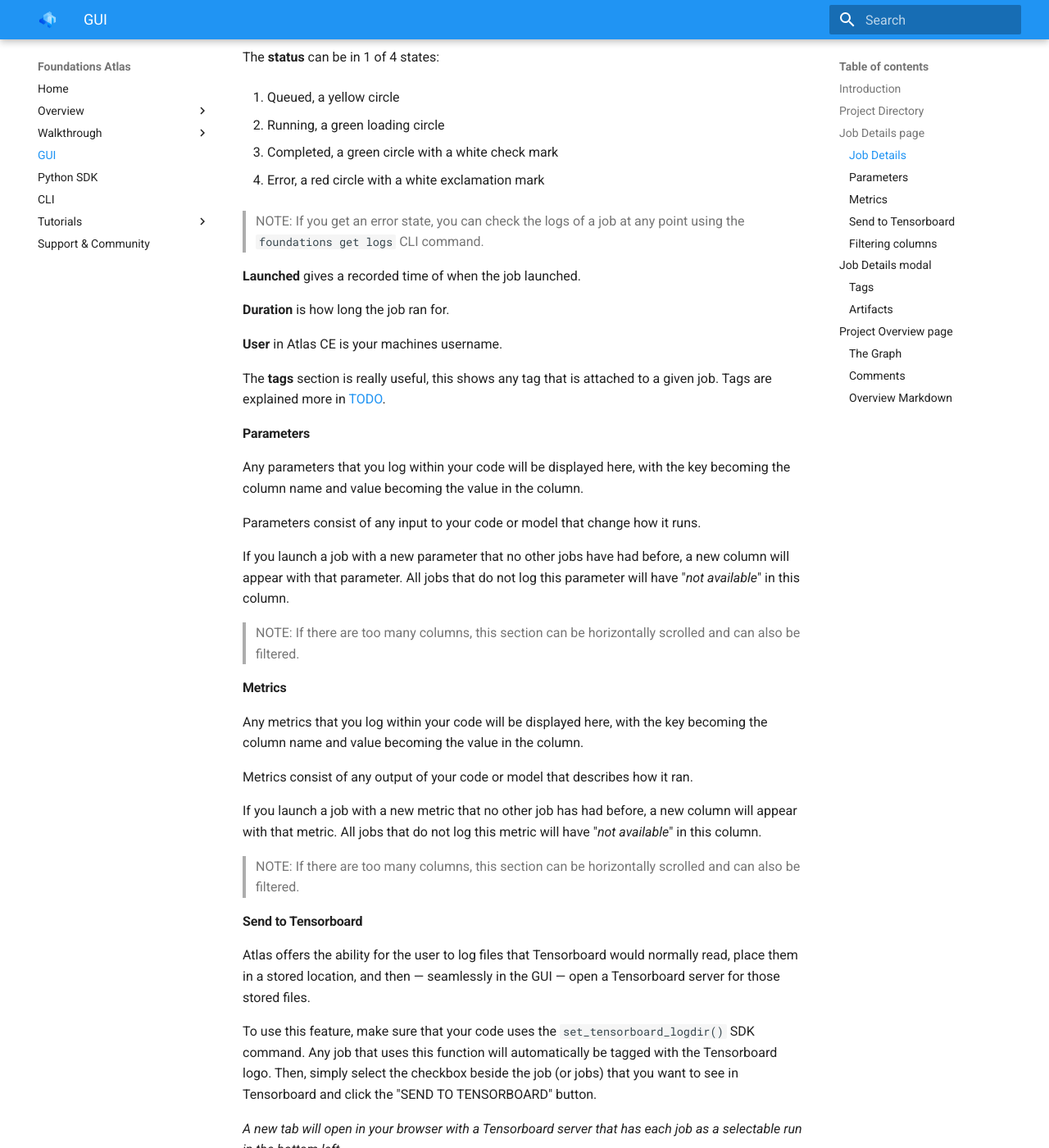
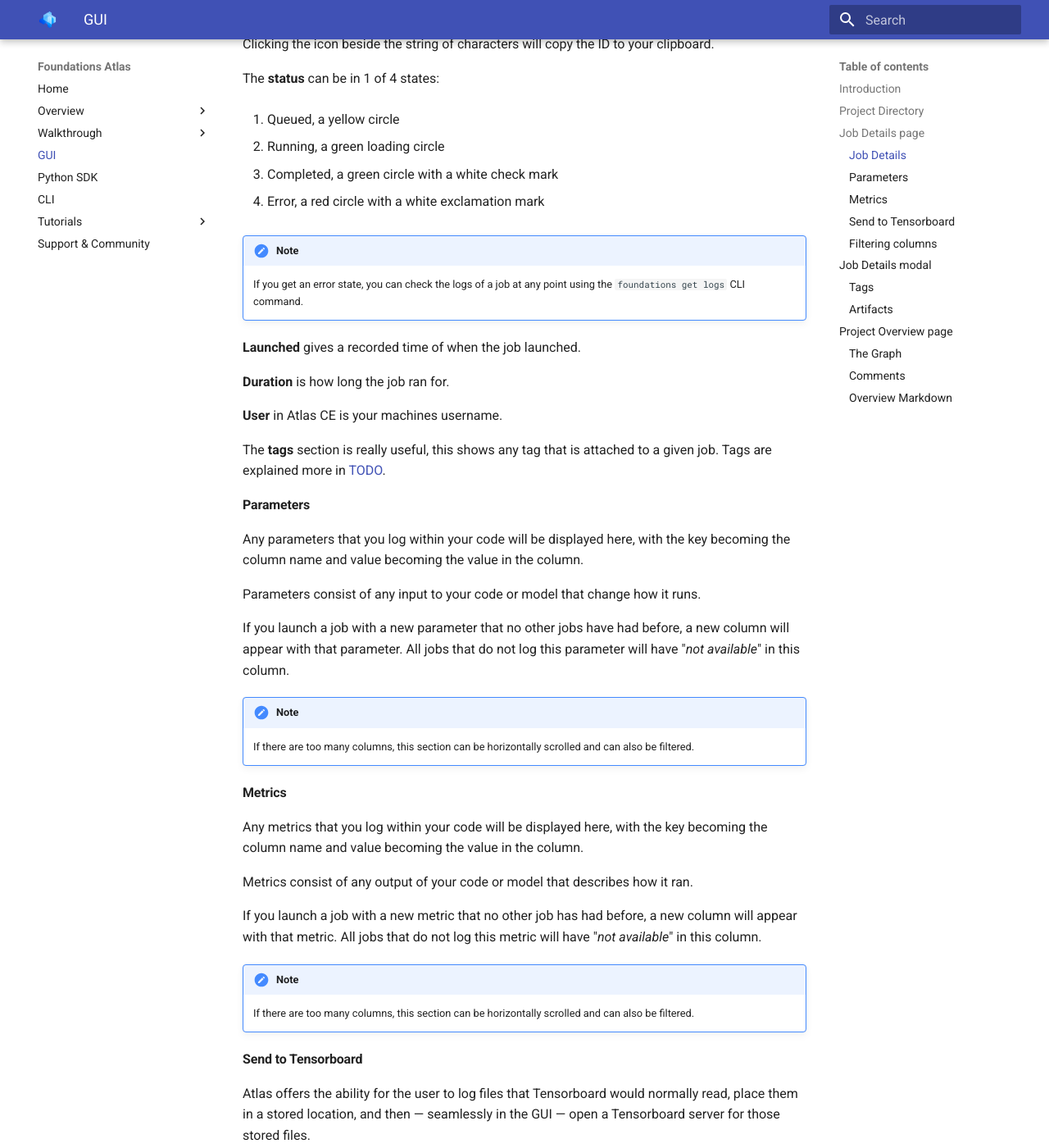
Before and after one commit to DeepLearnI/atlas-ce-docs, an MkDocs documentation site: the page built from docs/api_docs/sources/gui.md, in a window 1280 px wide and 1400 px high, scrolled down 1427 px. Shown: the whole window at 82% size. Built offline with MkDocs 1.6.1 and Material for MkDocs 9.7.7, drawn with Linux system fonts in a browser that asks for light colours; some of the changed text lies outside the part shown.

Commit message:
Use admonition everywhere and prettify the docs

```diff
--- a/docs/api_docs/sources/gui.md
+++ b/docs/api_docs/sources/gui.md
@@ -8,9 +8,10 @@ Foundations Atlas helps you easily add record keeping into your modeling workflo
 
 Almost every piece of information can be retrieved and examined through the Foundations CLI, but our GUI gives you a better experience than working from a Terminal session does.
 
-> NOTE: Although a refresh button is located on the page, the content per job is available to the GUI *immediately* after the
-line storing the information is run in your code. This means, among other things, that if you are saving a photo of your
-training loss graph per epoch, you will see it live in the artifact viewer. Press "REFRESH TABLE" to see the changes.
+!!! note
+    Although a refresh button is located on the page, the content per job is available to the GUI *immediately* after the
+    line storing the information is run in your code. This means, among other things, that if you are saving a photo of your
+    training loss graph per epoch, you will see it live in the artifact viewer. Press "REFRESH TABLE" to see the changes.
 
 ---
 
@@ -46,7 +47,8 @@ The **status** can be in 1 of 4 states:
 
  4. Error, a red circle with a white exclamation mark
 
-> NOTE: If you get an error state, you can check the logs of a job at any point using the `foundations get logs` CLI command.
+!!! note
+    If you get an error state, you can check the logs of a job at any point using the `foundations get logs` CLI command.
 
 **Launched** gives a recorded time of when the job launched.
 
@@ -67,7 +69,8 @@ Parameters consist of any input to your code or model that change how it runs.
 If you launch a job with a new parameter that no other jobs have had before, a new column will appear
 with that parameter. All jobs that do not log this parameter will have "*not available*" in this column.
 
-> NOTE: If there are too many columns, this section can be horizontally scrolled and can also be filtered.
+!!! note
+    If there are too many columns, this section can be horizontally scrolled and can also be filtered.
 
 #### Metrics
 
@@ -79,7 +82,8 @@ Metrics consist of any output of your code or model that describes how it ran.
 If you launch a job with a new metric that no other job has had before, a new column will appear
 with that metric. All jobs that do not log this metric will have "*not available*" in this column.
 
-> NOTE: If there are too many columns, this section can be horizontally scrolled and can also be filtered.
+!!! note
+    If there are too many columns, this section can be horizontally scrolled and can also be filtered.
 
 #### Send to Tensorboard
 
@@ -92,7 +96,8 @@ want to see in Tensorboard and click the "SEND TO TENSORBOARD" button.
 
 *A new tab will open in your browser with a Tensorboard server that has each job as a selectable run in the bottom left.*
 
-> NOTE: If the jobs don't appear as expected, try refreshing your browser page.
+!!! note
+    If the jobs don't appear as expected, try refreshing your browser page.
 
 #### Filtering columns
 
@@ -140,8 +145,8 @@ like to see.
 
 This section of the Overview page lets you keep notes as your project evolves.
 
-> NOTE: If you are running Atlas CE in a shared environment, leaving notes for other data scientists, so they know what
-is going on, will help you collaborate.
+!!! note
+    If you are running Atlas CE in a shared environment, leaving notes for other data scientists, so they know what is going on, will help you collaborate.
 
 #### Overview Markdown
 
--- a/mkdocs.yml
+++ b/mkdocs.yml
@@ -4,17 +4,35 @@ site_description: 'Documentation for Foundations Atlas, a platform for end-to-en
 markdown_extensions:
   - admonition
   - codehilite:
-      guess_lang: false
+      guess_lang: true
   - toc:
       permalink: true
+  - pymdownx.betterem:
+      smart_enable: all
+  - pymdownx.caret
+  - pymdownx.critic
+  - pymdownx.details
+  - pymdownx.emoji:
+      emoji_generator: !!python/name:pymdownx.emoji.to_svg
+  - pymdownx.inlinehilite
+  - pymdownx.magiclink
+  - pymdownx.mark
+  - pymdownx.smartsymbols
+  - pymdownx.superfences
+  - pymdownx.tasklist:
+      custom_checkbox: true
+  - pymdownx.tilde
 theme:
   name: 'material'
   custom_dir: 'theme'
   logo: 'favicon.png'
   favicon: 'favicon.ico'
   palette:
-    primary: 'blue'
+    primary: "indigo"
     accent: 'light blue'
+  font:
+    text: 'Roboto'
+    code: 'Roboto Mono'
 
 extra:
   social:
@@ -24,6 +42,8 @@ extra:
       link: 'https://twitter.com/dessa'
     - type: 'linkedin'
       link: 'https://www.linkedin.com/company/dessa1/'
+    - type: 'github'
+      link: https://github.com/dessa-public
 
 dev_addr: '0.0.0.0:8000'
 
```
Also changed, not shown: docs/api_docs/sources/ce-quickstart-guide.md (+8 -4 lines), docs/api_docs/sources/cli.md (+2 -1 lines), docs/api_docs/sources/index.md (+7 -0 lines), docs/api_docs/sources/support.md (+2 -2 lines).
